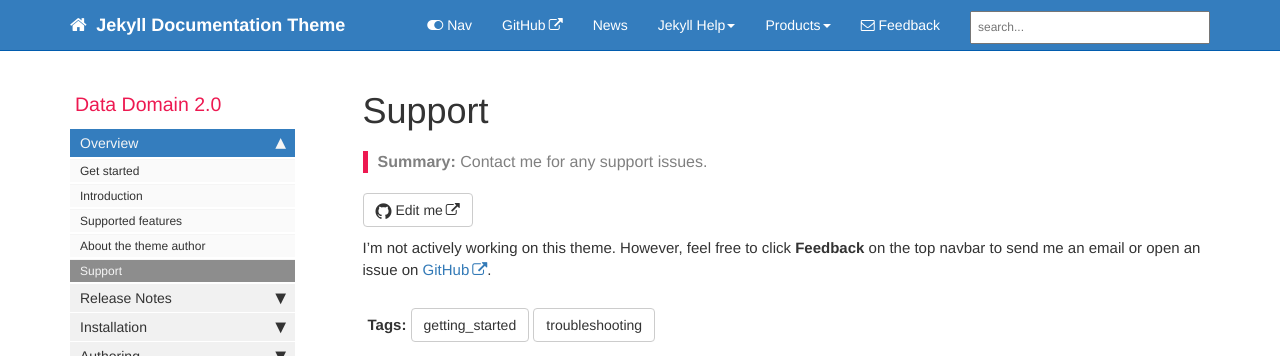
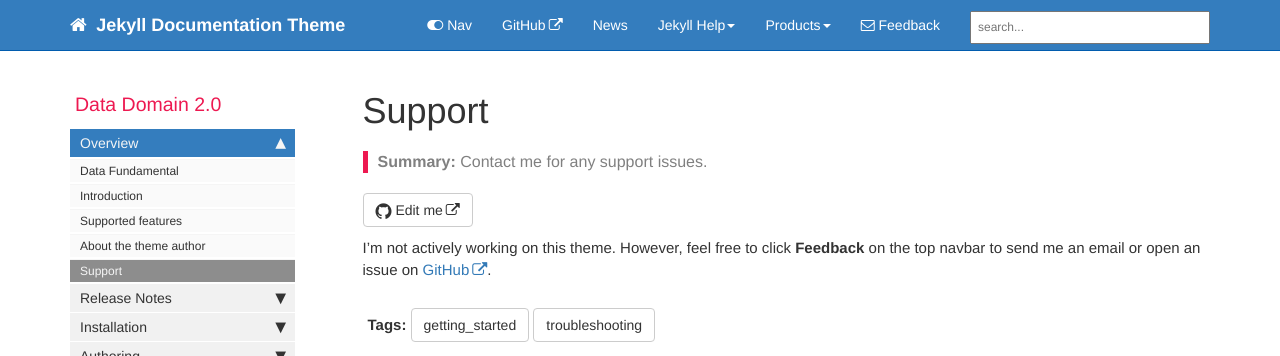
Before and after one commit to hnphien/home, a Jekyll site: the page built from pages/mydoc/mydoc_support.md, in a window 1280 px wide. Shown: the top 356 px of the page. Built offline with Jekyll 4.4.1, drawn with Linux system fonts in a browser that asks for light colours; comment, search, counter and statistics services are not loaded.

Commit message:
no message

```diff
--- a/_data/sidebars/mydoc_sidebar.yml
+++ b/_data/sidebars/mydoc_sidebar.yml
@@ -23,7 +23,7 @@ entries:
     output: web, pdf
     folderitems:
 
-    - title: Get started
+    - title: Data Fundamental
       url: /index.html
       output: web, pdf
       type: homepage
```
